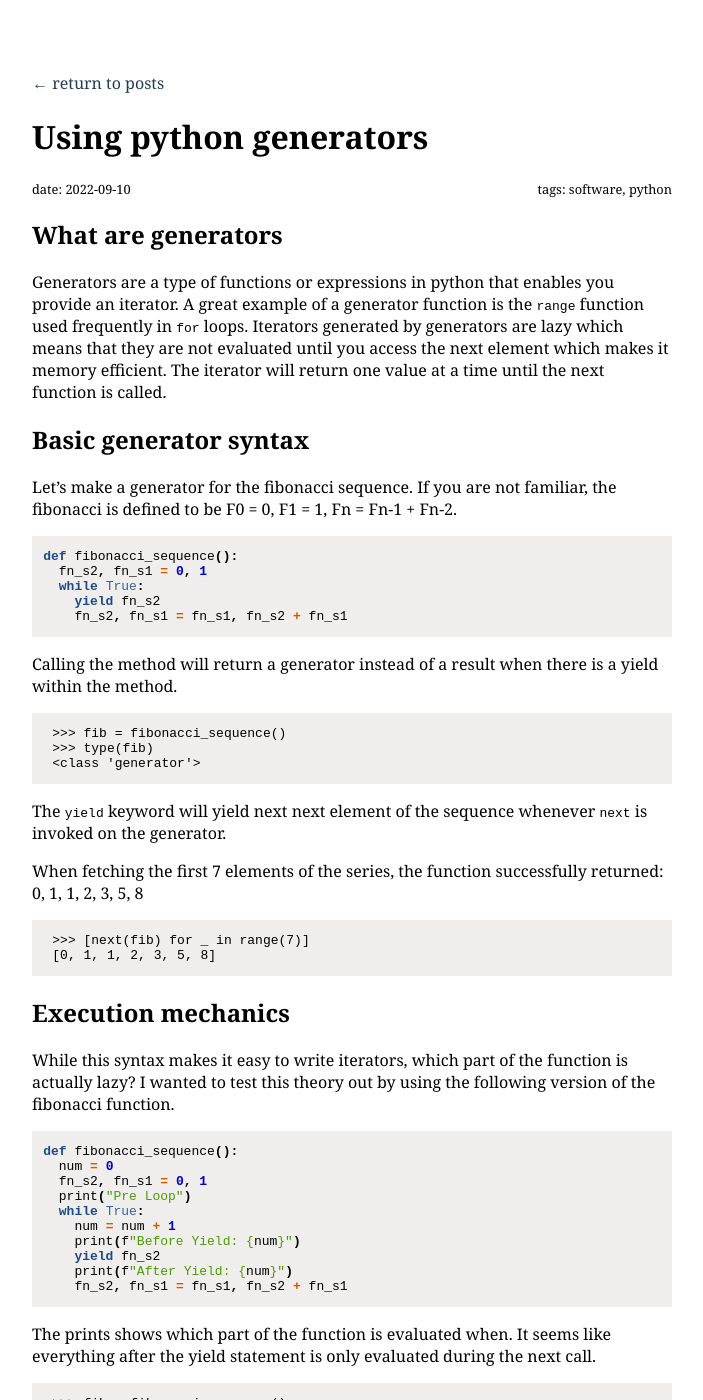
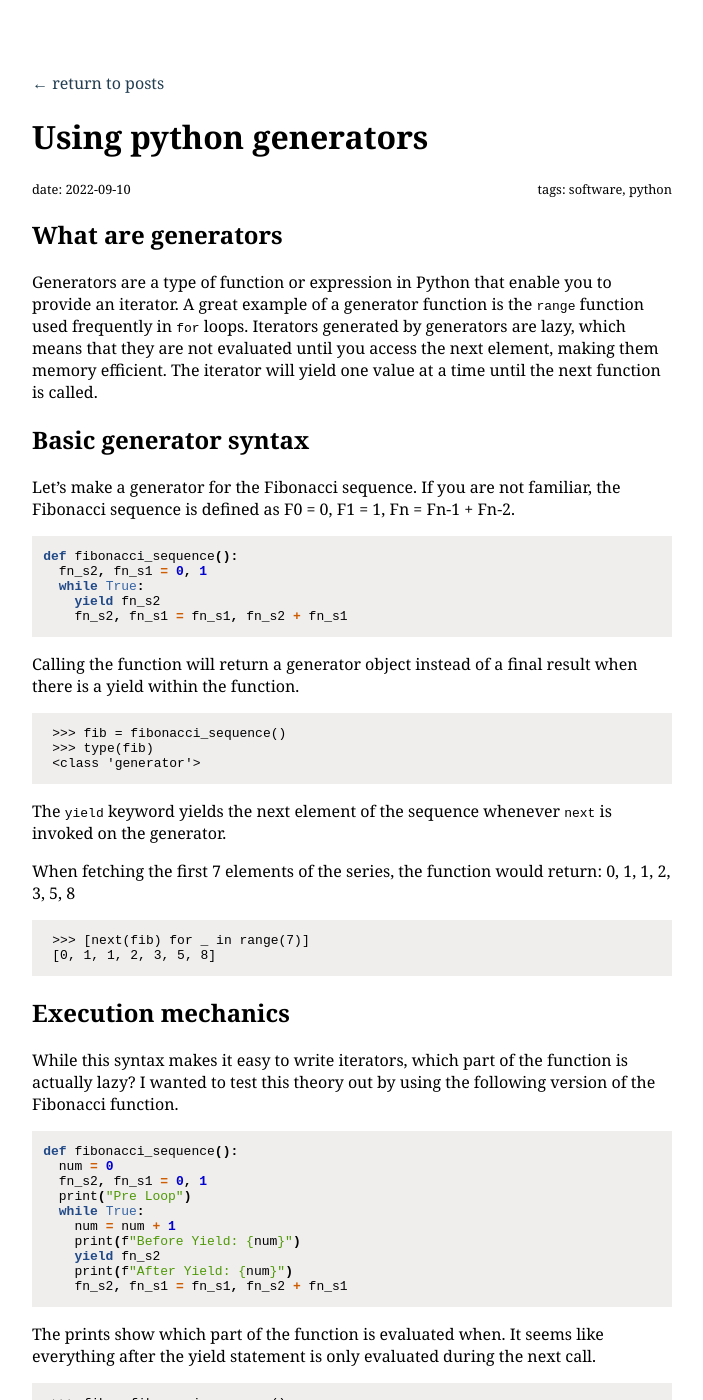
Before and after one commit to leoxlin/blog, a Jekyll site: the page built from _posts/2022-09-10-using-python-generators.md, in a window 1280 px wide and 1400 px high. Shown: the whole window, without its empty margins (288-991 px from the left). Built offline with Jekyll 4.4.1, drawn with Linux system fonts in a browser that asks for light colours; some of the changed text lies outside the part shown.

Commit message:
correct some mistakes in old post

````diff
--- a/_posts/2022-09-10-using-python-generators.md
+++ b/_posts/2022-09-10-using-python-generators.md
@@ -7,17 +7,17 @@ tags:       software python
 
 ## What are generators
 
-Generators are a type of functions or expressions in python that enables you
-provide an iterator. A great example of a generator function is the `range`
+Generators are a type of function or expression in Python that enable you
+to provide an iterator. A great example of a generator function is the `range`
 function used frequently in `for` loops. Iterators generated by generators are
-lazy which means that they are not evaluated until you access the next element
-which makes it memory efficient. The iterator will return one value at a time
+lazy, which means that they are not evaluated until you access the next element,
+making them memory efficient. The iterator will yield one value at a time
 until the next function is called.
 
 ## Basic generator syntax
 
-Let's make a generator for the fibonacci sequence. If you are not familiar, the
-fibonacci is defined to be F0 = 0, F1 = 1, Fn = Fn-1 + Fn-2.
+Let's make a generator for the Fibonacci sequence. If you are not familiar, the
+Fibonacci sequence is defined as F0 = 0, F1 = 1, Fn = Fn-1 + Fn-2.
 
 {% highlight python %}
 def fibonacci_sequence():
@@ -27,8 +27,8 @@ def fibonacci_sequence():
     fn_s2, fn_s1 = fn_s1, fn_s2 + fn_s1
 {% endhighlight %}
 
-Calling the method will return a generator instead of a result when there is
-a yield within the method.
+Calling the function will return a generator object instead of a final result when there is
+a yield within the function.
 
 ```
 >>> fib = fibonacci_sequence()
@@ -36,11 +36,10 @@ a yield within the method.
 <class 'generator'>
 ```
 
-The `yield` keyword will yield next next element of the sequence whenever `next`
+The `yield` keyword yields the next element of the sequence whenever `next`
 is invoked on the generator.
 
-When fetching the first 7 elements of the series, the function successfully
-returned: 0, 1, 1, 2, 3, 5, 8
+When fetching the first 7 elements of the series, the function would return: 0, 1, 1, 2, 3, 5, 8
 
 ```
 >>> [next(fib) for _ in range(7)]
@@ -51,7 +50,7 @@ returned: 0, 1, 1, 2, 3, 5, 8
 
 While this syntax makes it easy to write iterators, which part of the function
 is actually lazy? I wanted to test this theory out by using the following
-version of the fibonacci function.
+version of the Fibonacci function.
 
 {% highlight python %}
 def fibonacci_sequence():
@@ -66,7 +65,7 @@ def fibonacci_sequence():
     fn_s2, fn_s1 = fn_s1, fn_s2 + fn_s1
 {% endhighlight %}
 
-The prints shows which part of the function is evaluated when. It seems like
+The prints show which part of the function is evaluated when. It seems like
 everything after the yield statement is only evaluated during the next call.
 
 ```
@@ -91,19 +90,17 @@ Before Yield: 4
 
 It is probably best to use generators as an iterator to run until completion
 instead of representing some external states. This is also recommended in
-the [python documentation](https://docs.python.org/3/faq/design.html?highlight=generators#why-don-t-generators-support-the-with-statement).
+the [Python documentation](https://docs.python.org/3/faq/design.html?highlight=generators#why-don-t-generators-support-the-with-statement).
 
 ## Underneath the hood
 
-The generator goes through [four
-states](https://docs.python.org/3/library/inspect.html?highlight=generators#inspect.getgeneratorstate).
-It will start in `GEN_CREATED` and eventually terminate in `GEN_CLOSED`.
+The generator goes through four states. It will start in `GEN_CREATED` and eventually terminate in `GEN_CLOSED`.
 
-The interpreter will suspend the execution after every yield. Calling next on
-the generator will resume the execution again. Each RUNNING state will either
+The interpreter suspends execution after every yield. Calling `next` on
+the generator will resume execution again. Each RUNNING state will either
 terminate in a yield or `StopIteration` if the function completes.
 
-For example in this simple countdown generator:
+For example, in this simple countdown generator:
 
 {% highlight python %}
 def countdown(n):
````
Also changed, not shown: other parts of _posts/2022-09-10-using-python-generators.md (+1 -1 lines).
